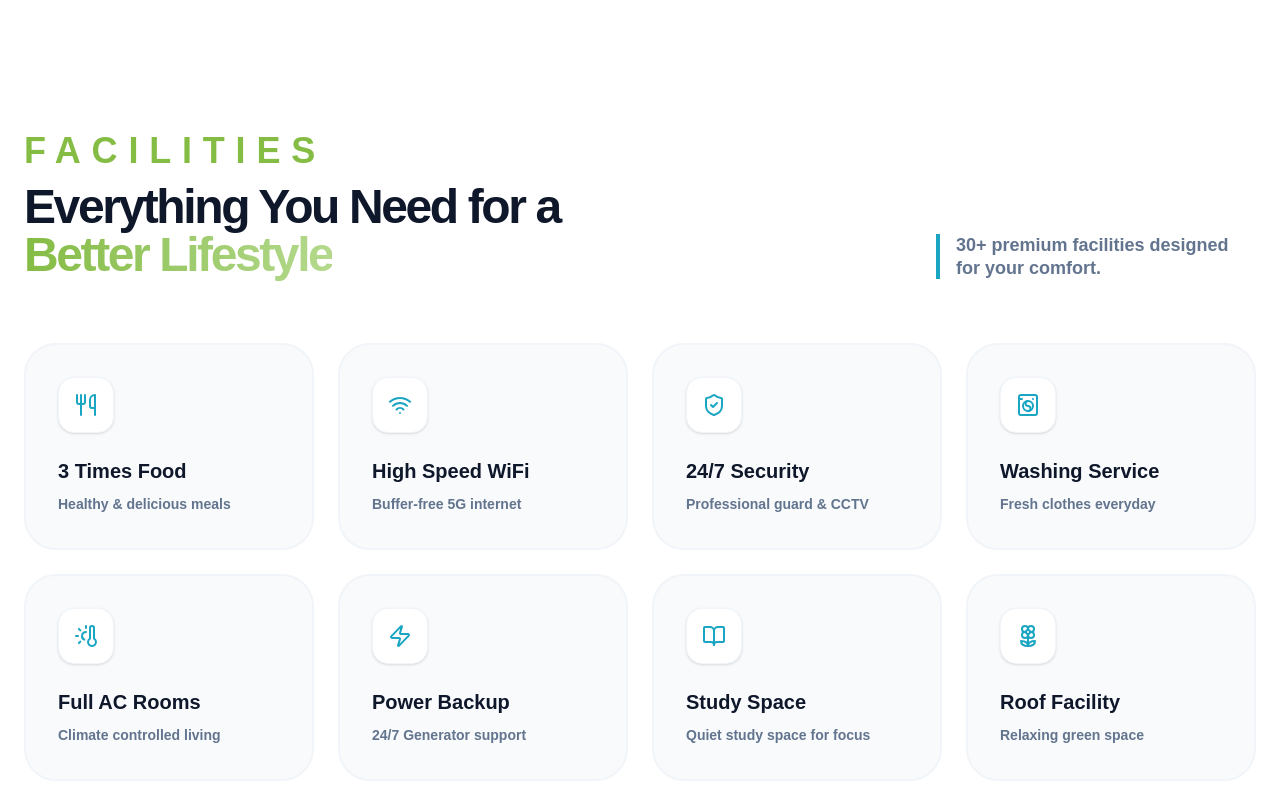
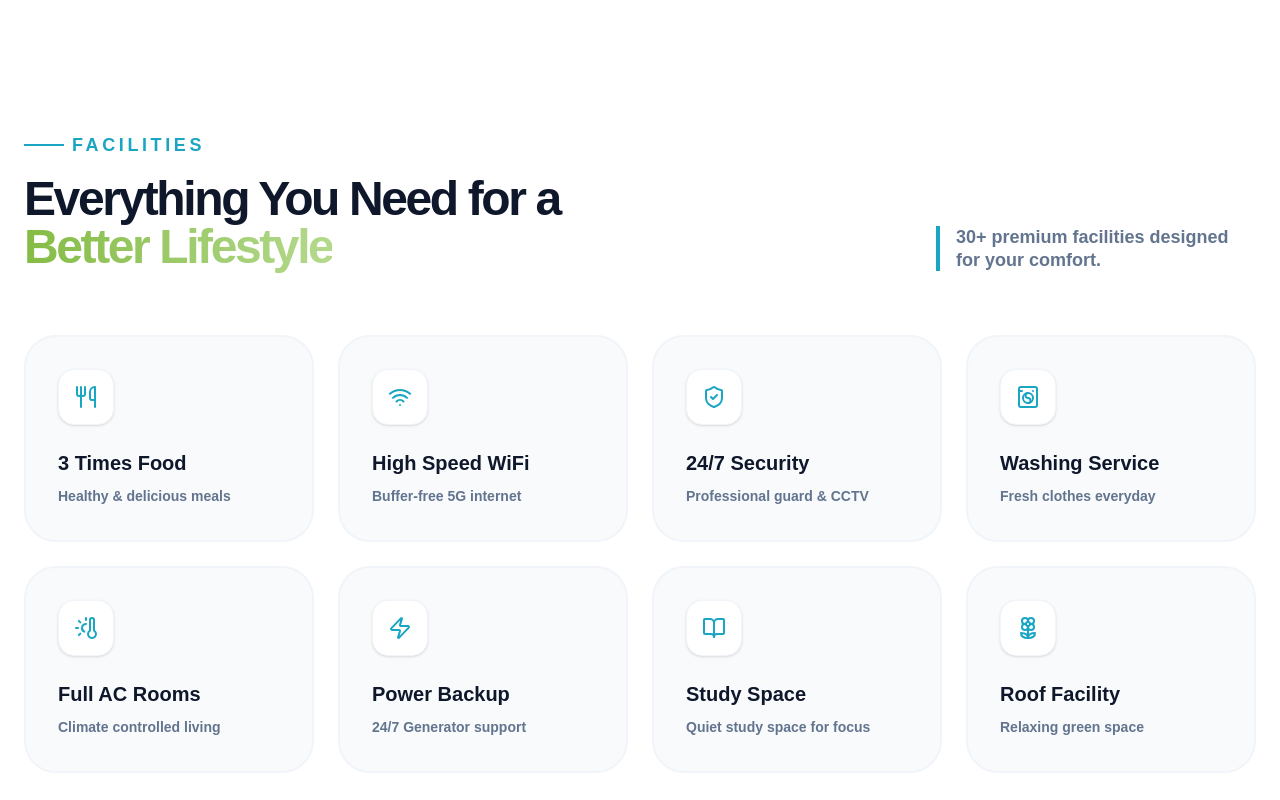
Before and after one commit to dipkorimon/vision64-limited, a Next.js app: page / in a window 1280 px wide. Shown: the part 2180-2980 px from the top of the page. Built offline with nearby package versions, Linux system fonts and the light colour scheme.

Commit message:
fix(amenities, videogallery): change font size to large and change design

```diff
--- a/components/Amenities.tsx
+++ b/components/Amenities.tsx
@@ -1,5 +1,5 @@
 'use client';
-import { useState, useEffect } from 'react';
+import React, { useState, useEffect } from 'react';
 import { motion, AnimatePresence } from 'framer-motion';
 import {
     Wifi, ShieldCheck, Utensils, WashingMachine, Zap,
@@ -45,7 +45,10 @@ const Amenities = () => {
                 {/* Header Section */}
                 <div className="flex flex-col md:flex-row md:items-end justify-between mb-16 gap-6">
                     <div className="max-w-2xl">
-                        <h2 className="text-[#85bc44] font-black text-4xl uppercase tracking-[0.3em] mb-3">Facilities</h2>
+                        <div className="flex items-center gap-2 text-[#1aa5c3] font-bold uppercase tracking-[0.2em] text-lg mb-4">
+                            <span className="w-10 h-[2px] bg-[#1aa5c3]"></span>
+                            Facilities
+                        </div>
                         <h3 className="text-4xl md:text-5xl font-black text-slate-900 tracking-tighter">
                             Everything You Need for a <br />
                             <span className="text-transparent bg-clip-text bg-gradient-to-r from-[#85bc44] to-[#b4d98c]">Better Lifestyle</span>
--- a/components/VideoGallery.tsx
+++ b/components/VideoGallery.tsx
@@ -71,7 +71,7 @@ export const VideoGallery: React.FC = () => {
                 {/* --- Header Section --- */}
                 <div className="flex flex-col lg:flex-row lg:items-end justify-between mb-16 gap-6">
                     <div className="max-w-2xl">
-                        <div className="flex items-center gap-2 text-[#1aa5c3] font-bold uppercase tracking-[0.2em] text-xs mb-4">
+                        <div className="flex items-center gap-2 text-[#1aa5c3] font-bold uppercase tracking-[0.2em] text-lg mb-4">
                             <span className="w-10 h-[2px] bg-[#1aa5c3]"></span>
                             Virtual Tour
                         </div>
```
